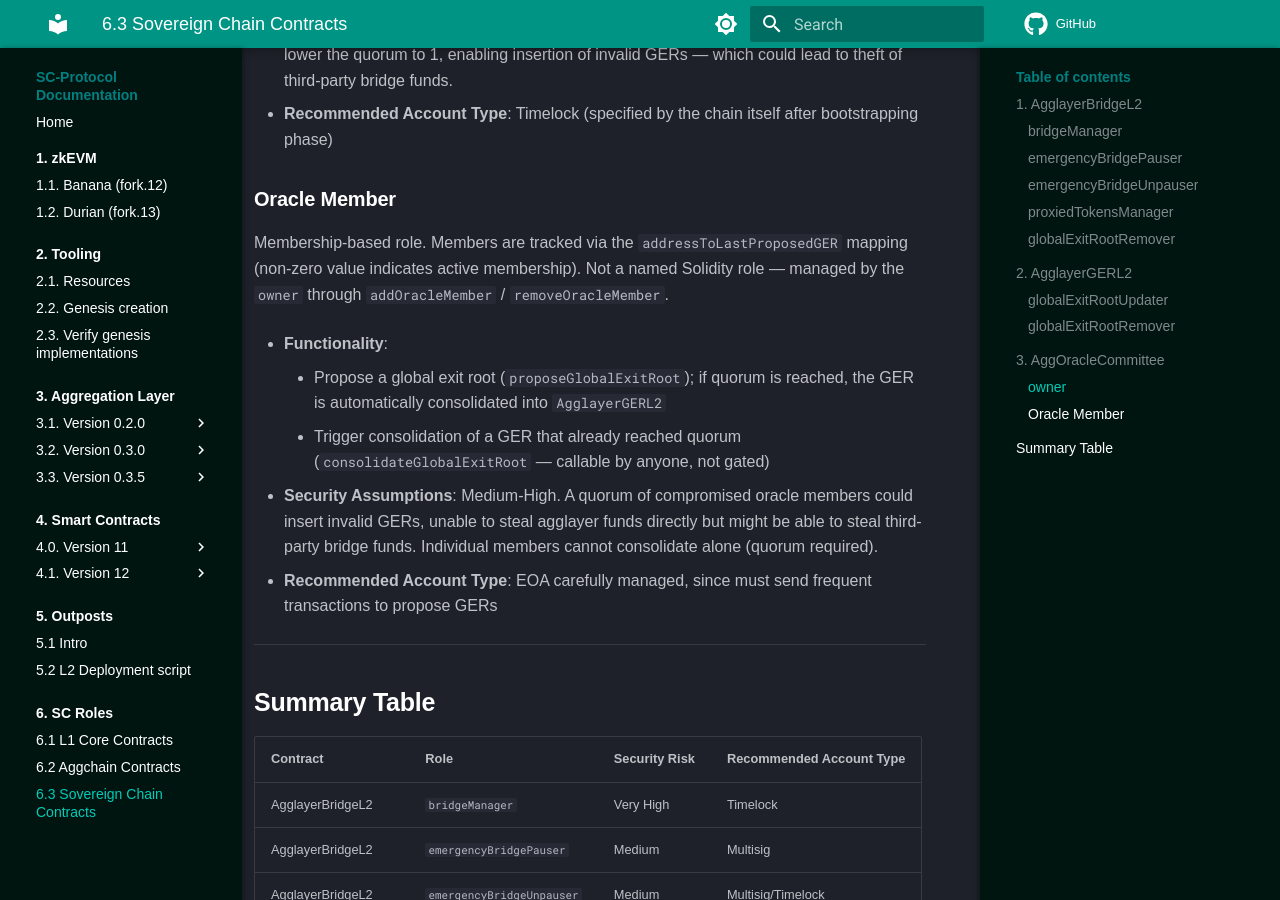
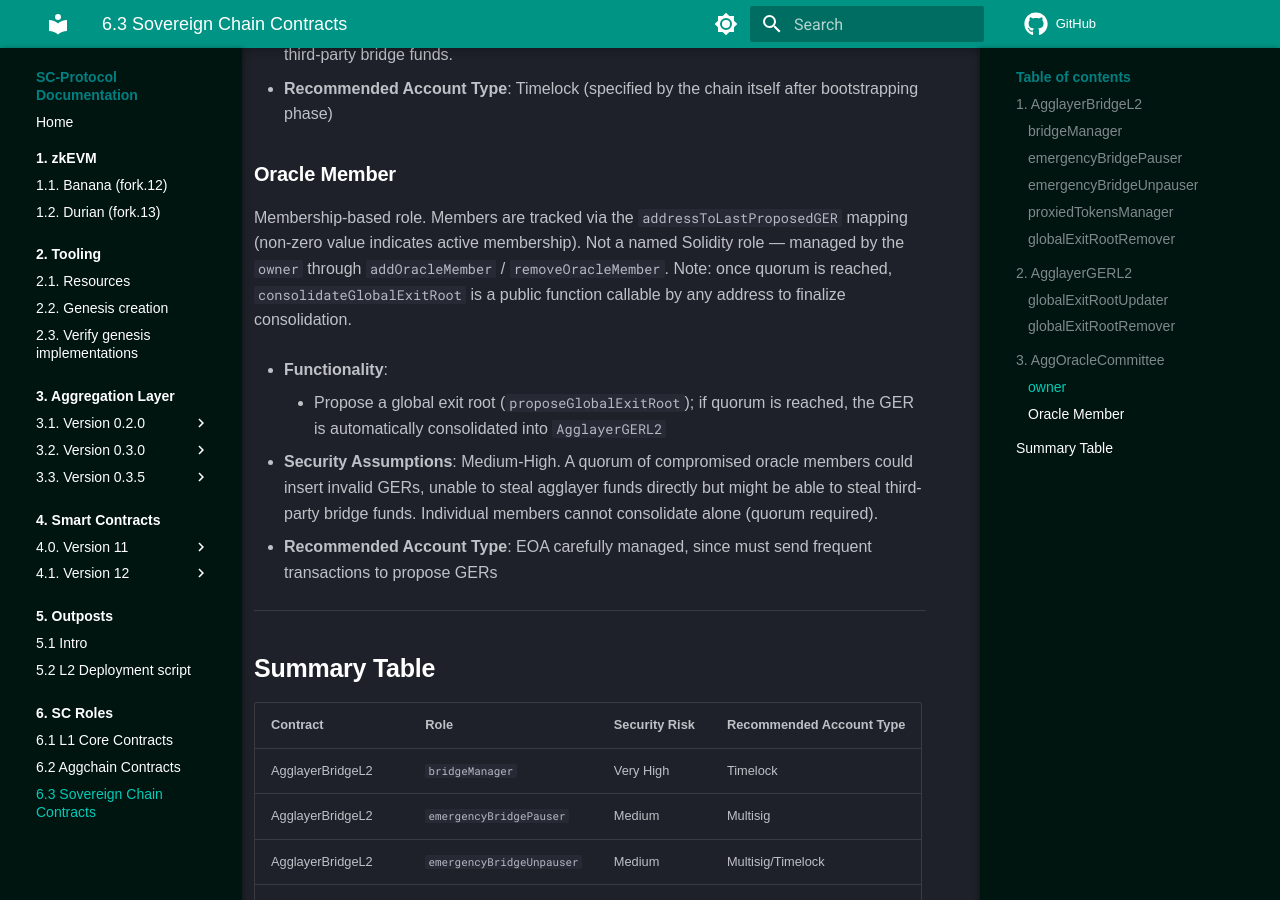
Before and after one commit to agglayer/protocol-team-docs, an MkDocs documentation site: the page built from docs/sovereign-contracts-roles/sovereign-contracts.md, in a window 1280 px wide and 900 px high, scrolled down 4471 px. Built offline with MkDocs 1.6.1 and Material for MkDocs 9.7.7, drawn with Linux system fonts in a browser that asks for light colours; comment, search, counter and statistics services are not loaded; some of the changed text lies outside the part shown.

Commit message:
fix: move consolidateGlobalExitRoot to section note (public function, not oracle-gated)
Made-with: Cursor

```diff
--- a/docs/sovereign-contracts-roles/sovereign-contracts.md
+++ b/docs/sovereign-contracts-roles/sovereign-contracts.md
@@ -124,11 +124,10 @@ Oracle committee contract that manages the insertion of GERs into `AgglayerGERL2
 
 ### Oracle Member
 
-Membership-based role. Members are tracked via the `addressToLastProposedGER` mapping (non-zero value indicates active membership). Not a named Solidity role — managed by the `owner` through `addOracleMember` / `removeOracleMember`.
+Membership-based role. Members are tracked via the `addressToLastProposedGER` mapping (non-zero value indicates active membership). Not a named Solidity role — managed by the `owner` through `addOracleMember` / `removeOracleMember`. Note: once quorum is reached, `consolidateGlobalExitRoot` is a public function callable by any address to finalize consolidation.
 
 - **Functionality**:
     - Propose a global exit root (`proposeGlobalExitRoot`); if quorum is reached, the GER is automatically consolidated into `AgglayerGERL2`
-    - Trigger consolidation of a GER that already reached quorum (`consolidateGlobalExitRoot` — callable by anyone, not gated)
 - **Security Assumptions**: Medium-High. A quorum of compromised oracle members could insert invalid GERs, unable to steal agglayer funds directly but might be able to steal third-party bridge funds. Individual members cannot consolidate alone (quorum required).
 - **Recommended Account Type**: EOA carefully managed, since must send frequent transactions to propose GERs
 
```
Also changed, not shown: other parts of docs/sovereign-contracts-roles/sovereign-contracts.md (+1 -1 lines).
